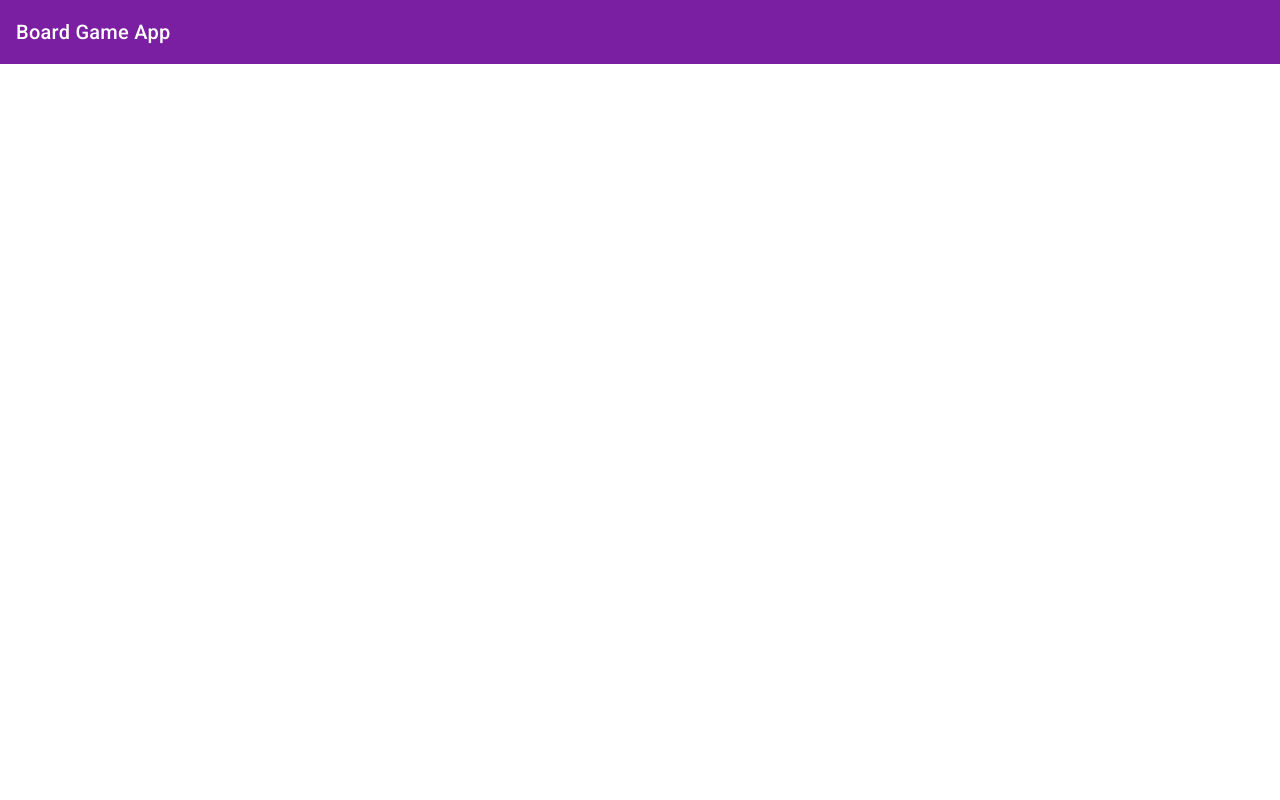
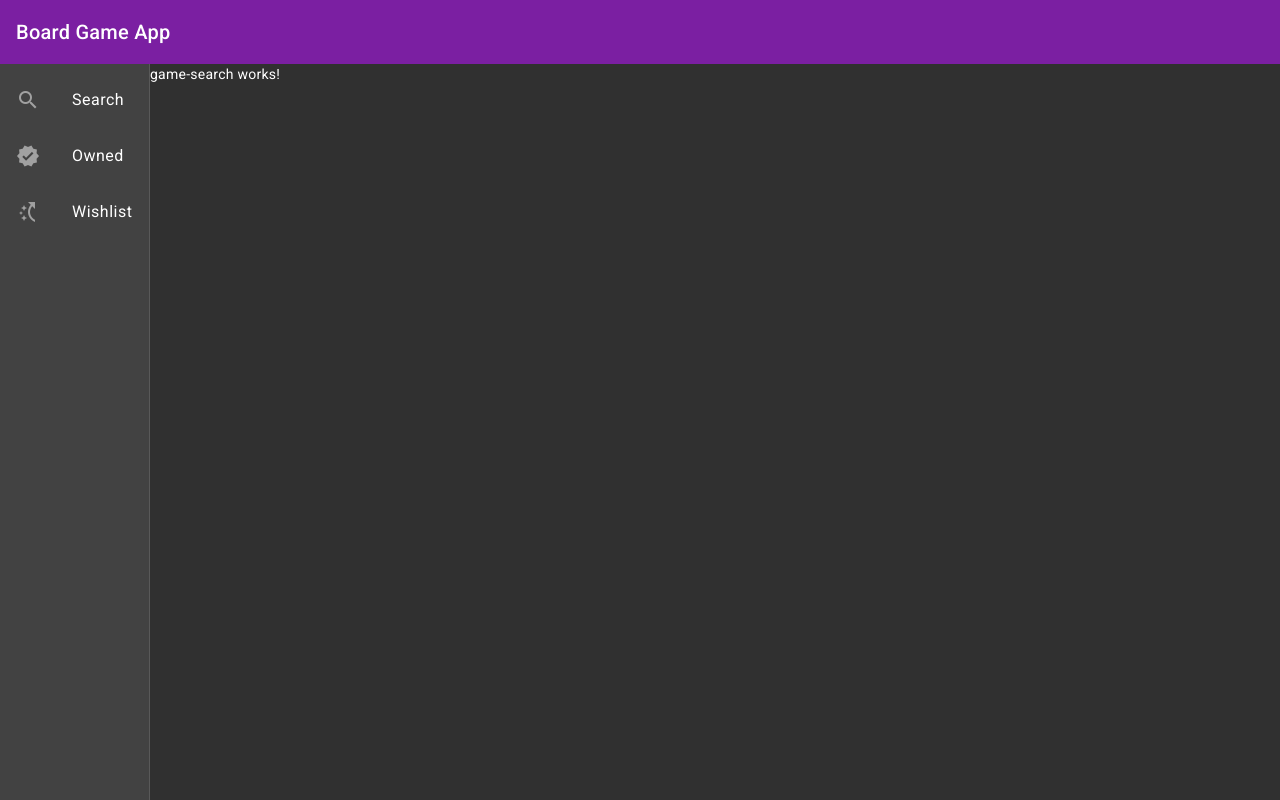
Before and after one commit to TrC-MT/BoardGameAppProject, an Angular app: page /search in a window 1280 px wide. Before the commit this address led to /. Built offline with nearby package versions, Linux system fonts and the light colour scheme.

Commit message:
Added routing.

```diff
--- a/src/app/app.component.html
+++ b/src/app/app.component.html
@@ -3,3 +3,5 @@
       <span>Board Game App</span>
   </mat-toolbar-row>
 </mat-toolbar>
+
+<app-side-nav></app-side-nav>
--- a/src/app/components/side-nav/side-nav.component.html
+++ b/src/app/components/side-nav/side-nav.component.html
@@ -1 +1,13 @@
-<p>side-nav works!</p>
+<mat-drawer-container class="drawer-container">
+    <mat-drawer mode="side" opened>
+        <mat-list style="overflow: hidden">
+            <mat-list-item *ngFor="let menuItem of menuItems" [routerLink]="menuItem.route"> <!--Just like a for loop. For every menuItem make the nested code below.-->
+              <mat-icon matListItemIcon class="material-icons-outlined">{{menuItem.icon}}</mat-icon>
+              <div>{{menuItem.name}}</div>
+            </mat-list-item>
+        </mat-list>
+    </mat-drawer>
+    <mat-drawer-content>
+        <router-outlet></router-outlet>
+    </mat-drawer-content>
+</mat-drawer-container>
--- a/src/app/components/side-nav/side-nav.component.scss
+++ b/src/app/components/side-nav/side-nav.component.scss
@@ -0,0 +1,16 @@
+.drawer-container {
+    height: calc(100% - 64px);
+}
+
+mat-drawer {
+    width: 150px;
+}
+
+mat-list-item:hover {
+    cursor: pointer;
+    background-color: lightgray;
+}
+
+mat-icon {
+    margin-right: 5px;
+}
--- a/src/app/components/side-nav/side-nav.component.ts
+++ b/src/app/components/side-nav/side-nav.component.ts
@@ -1,10 +1,34 @@
-import { Component } from '@angular/core';
+import { Component, OnInit } from '@angular/core';
+import { MenuItem } from 'src/app/interfaces/menu-item';
+
 
 @Component({
   selector: 'app-side-nav',
   templateUrl: './side-nav.component.html',
   styleUrls: ['./side-nav.component.scss']
 })
-export class SideNavComponent {
+export class SideNavComponent implements OnInit{
+  menuItems: MenuItem[] = [
+    {
+        name: 'Search',
+        route: '/search',
+        icon: 'search'
+    },
+    {
+        name: 'Owned',
+        route: '/owned',
+        icon: 'verified_outlined',
+    },
+    {
+        name: 'Wishlist',
+        route: '/wishlist',
+        icon: 'switch_access_shortcut'
+    },
+  ];
 
+  constructor () {}
+
+  ngOnInit(): void {
+
+  }
 }
--- /dev/null
+++ b/src/app/interfaces/menu-item.ts
@@ -0,0 +1,5 @@
+export interface MenuItem {
+    name: string; // variable called 'name' of type 'string'
+    route: string;
+    icon: string;
+}
--- a/src/app/modules/app-routing.module.ts
+++ b/src/app/modules/app-routing.module.ts
@@ -1,7 +1,14 @@
 import { NgModule } from '@angular/core';
 import { RouterModule, Routes } from '@angular/router';
+import { GameSearchComponent } from '../components/game-search/game-search.component';
+import { UserSelectionsComponent } from '../components/user-selections/user-selections.component';
 
-const routes: Routes = [];
+const routes: Routes = [
+  { path: '', redirectTo: 'search', pathMatch: 'full' }, // "When the application first loads to localhost:4200 that it automatically redirects to localhost:4200/search. And this redirect only happens if the exact url is localhost:4200 because of the pathMatch: 'full' property".
+  { path: 'search', component: GameSearchComponent },
+  { path: 'owned', component: UserSelectionsComponent },
+  { path: 'wishlist', component: UserSelectionsComponent },
+];
 
 @NgModule({
   imports: [RouterModule.forRoot(routes)],
--- a/src/index.html
+++ b/src/index.html
@@ -9,6 +9,8 @@
   <link rel="preconnect" href="https://fonts.gstatic.com">
   <link href="https://fonts.googleapis.com/css2?family=Roboto:wght@300;400;500&display=swap" rel="stylesheet">
   <link href="https://fonts.googleapis.com/icon?family=Material+Icons" rel="stylesheet">
+  <!-- It's part of the current lesson, but it's no longer necissary. -->
+  <!-- <link href="https://fonts.googleapis.com/css?family=Material+Icons|Material+Icons+Outlined|Material+Icons+Two+Tone|Material+Icons+Round|Material+Icons+Sharp" rel="stylesheet">  -->
 </head>
 <body class="mat-typography">
   <app-root></app-root>
```
Also changed, not shown: src/app/modules/material.module.ts (+11 -1 lines).
